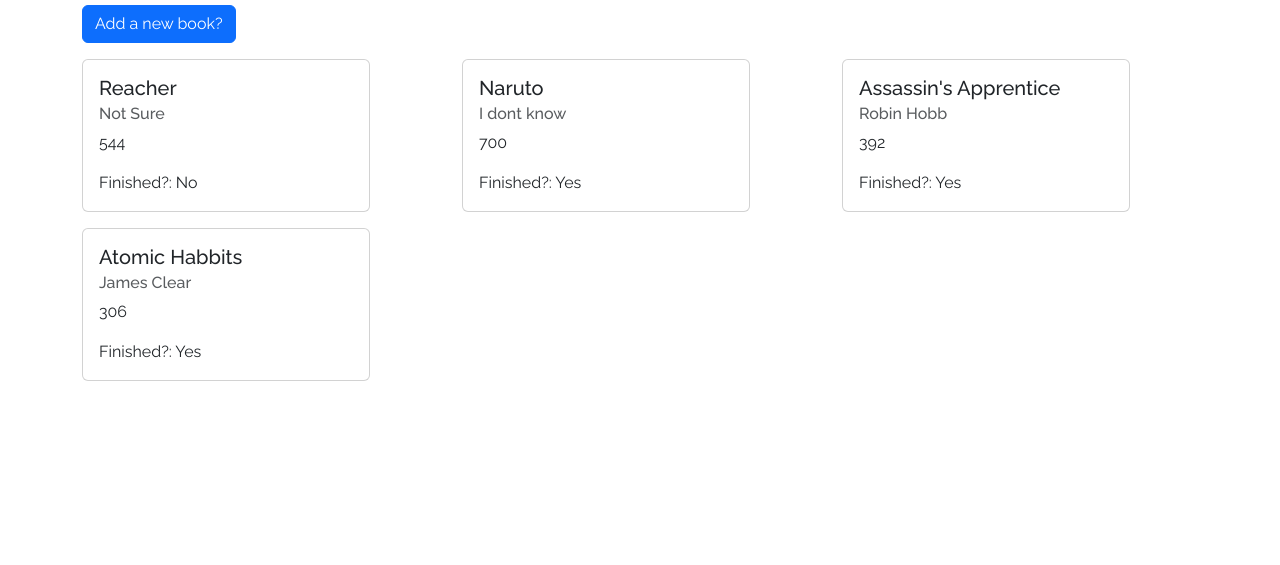
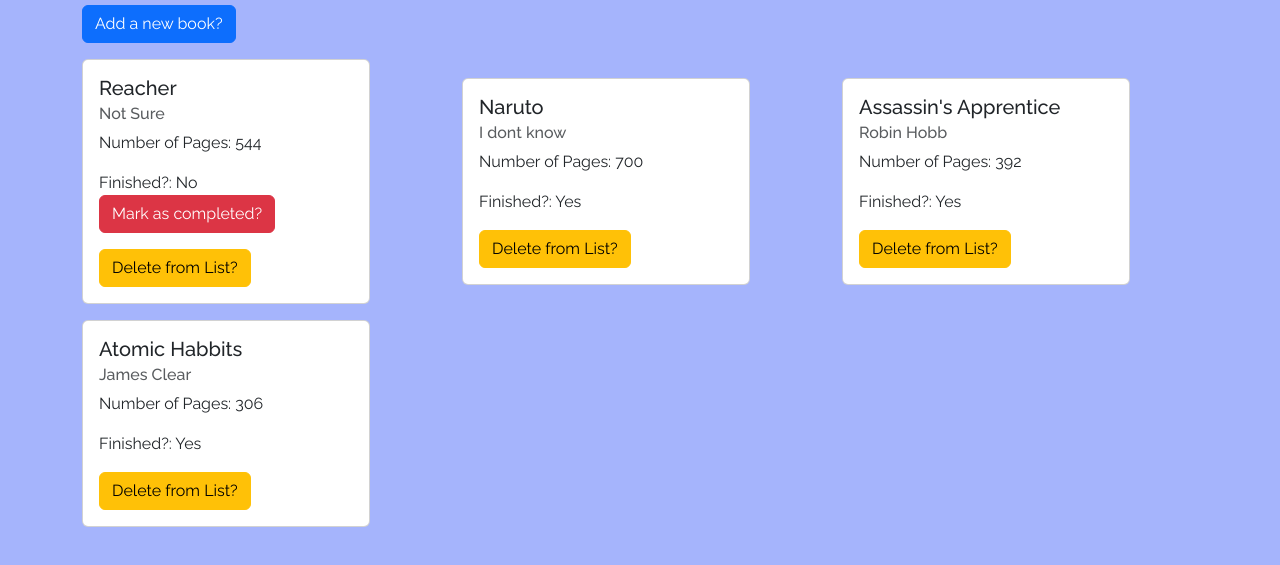
Before and after one commit to Marshvp/Bookmarked, a plain HTML site: page index.html in a window 1280 px wide. Shown: the part 211-776 px from the top of the page. Drawn offline with nearby package versions, Linux system fonts and the light colour scheme.

Commit message:
added delete from list

```diff
--- a/index.html
+++ b/index.html
@@ -37,12 +37,12 @@
                         <input type="number" name="pages" id="addbookPages" class="form-control">
                         <div class="form-check">
                             <legend class="form-label mt-3">Have you read the book?</legend>
-                            <input class="form-check-input" type="radio" name="readStatus" id="radioBtnYes">
+                            <input class="form-check-input" type="radio" name="readStatus" id="radioBtnYes" value="Yes">
                             <label class="form-check-label" for="radioBtnYes">Yes</label>
                           </div>
 
                           <div class="form-check">
-                            <input class="form-check-input" type="radio" name="readStatus" id="radioBtnNo" checked>
+                            <input class="form-check-input" type="radio" name="readStatus" id="radioBtnNo" value="No">
                             <label class="form-check-label" for="radioBtnNo">No</label>
                           </div>
 
--- a/main.js
+++ b/main.js
@@ -10,7 +10,7 @@ function Book(name, author, pages, haveRead) {
 function addBookToLibrary(name, author, pages, haveRead) {
     const newBook = new Book(name, author, pages, haveRead)
     library.push(newBook)
-    return `${newBook.name} was written by ${newBook.author}. It has been added to the library`
+
 };
 
 const bookTest = addBookToLibrary("Reacher", "Not Sure",544, false)
@@ -21,20 +21,22 @@ const bookTest4 = addBookToLibrary("Atomic Habbits", "James Clear",306, true)
 console.log(bookTest);
 console.log(library);
 
-function addToPage(title, subtitle, textContent, haveRead) {
-    const container = document.querySelector('.container')
-    const row = document.querySelector('.row')
+function addToPage(title, subtitle, textContent, haveRead, index) {
+    const container = document.querySelector('.container');
+    const row = document.querySelector('.row');
 
-    const divCol = document.createElement('div')
-    const divCard = document.createElement('div')
-    const divBody = document.createElement('div')
-    const h5 = document.createElement('h5')
-    const h6 = document.createElement('h6')
-    const pages = document.createElement('p')
-    const readStatus = document.createElement('p')
+    const divCol = document.createElement('div');
+    const divCard = document.createElement('div');
+    const divBody = document.createElement('div');
+    const h5 = document.createElement('h5');
+    const h6 = document.createElement('h6');
+    const pages = document.createElement('p');
+    const readStatus = document.createElement('p');
+    let finishBtn;
+    const removeBtn = document.createElement('button')
 
 
-        divCol.classList.add('col-md-4', 'mb-3')
+        divCol.classList.add('col-lg-4', 'mb-3', 'align-self-center')
         divCard.classList.add('card')
         divCard.style.width = "18rem";
 
@@ -46,11 +48,34 @@ function addToPage(title, subtitle, textContent, haveRead) {
         h6.textContent = subtitle;
         pages.classList.add('card-text')
         pages.textContent = textContent;
+
+
         readStatus.classList.add('card-text')
         readStatus.textContent = `Finished?: ${haveRead}`
 
+        if (haveRead !== 'Yes') {
+            finishBtn = document.createElement('button');
+            finishBtn.classList.add('btn', 'btn-danger', 'finish-btn');
+            finishBtn.textContent = "Mark as completed?";
+            finishBtn.setAttribute('data-index', index);
 
-        divBody.append(h5, h6, pages, readStatus)
+            readStatus.appendChild(finishBtn);
+        }
+
+        removeBtn.classList.add('btn', 'btn-warning', 'removeBtn')
+        removeBtn.textContent = "Delete from List?"
+        removeBtn.setAttribute('data-index', index)
+        removeBtn.addEventListener('click', function(event) {
+            event.stopPropagation();
+            library.splice(index, 1);
+            loadCards()
+            console.log(library);
+        })
+
+
+
+
+        divBody.append(h5, h6, pages, readStatus, removeBtn)
         divCard.appendChild(divBody)
         divCol.appendChild(divCard)
         row.appendChild(divCol)
@@ -62,20 +87,15 @@ function loadCards() {
     const row = document.querySelector('.row');
     row.innerHTML = '';
 
-    for (let i = 0; i < library.length; i++) {
-        const name = library[i].name;
-        const author = library[i].author;
-        const pages = library[i].pages
-        const readCheck = library[i].read
-        let haveRead = readCheck ? "Yes" : "No"
-        console.log(haveRead);
+    library.forEach((book, index) => {
+        const name = book.name;
+        const author = book.author;
+        const pagesText = `Number of Pages: ${book.pages}`;
+        const haveReadText = book.read ? "Yes" : "No";
 
-
-        addToPage(name, author, pages, haveRead)
-
-
-}}
-
+        addToPage(name, author, pagesText, haveReadText, index);
+    });
+}
 loadCards()
 
 
@@ -97,6 +117,7 @@ document.getElementById('addbookForm').addEventListener('submit', function(event
 
 
     const readStatus = (haveRead === 'Yes');
+    console.log(readStatus);
     const newbookInfo = new addBookToLibrary(name, author, pages, readStatus);
 
     document.getElementById('addbookForm').reset();
@@ -107,3 +128,14 @@ document.getElementById('addbookForm').addEventListener('submit', function(event
 
     loadCards()
 })
+
+const rowContainer = document.querySelector('.row');
+if (rowContainer) {
+    rowContainer.addEventListener('click', function(event) {
+        if (event.target.classList.contains('finish-btn')) {
+            const bookIndex = event.target.getAttribute('data-index');
+            library[bookIndex].read = true;
+            loadCards();
+        }
+    });
+}
--- a/style.css
+++ b/style.css
@@ -2,6 +2,10 @@
 
 * {
     font-family: Raleway, sans-serif;
+
+}
+body {
+    background-color: #a5b4fc;
 }
 
 .title {
```
